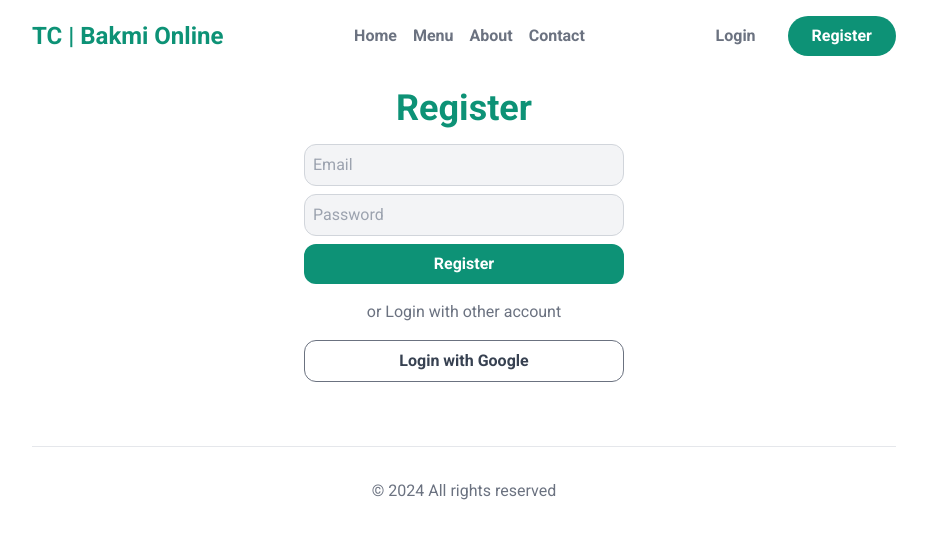
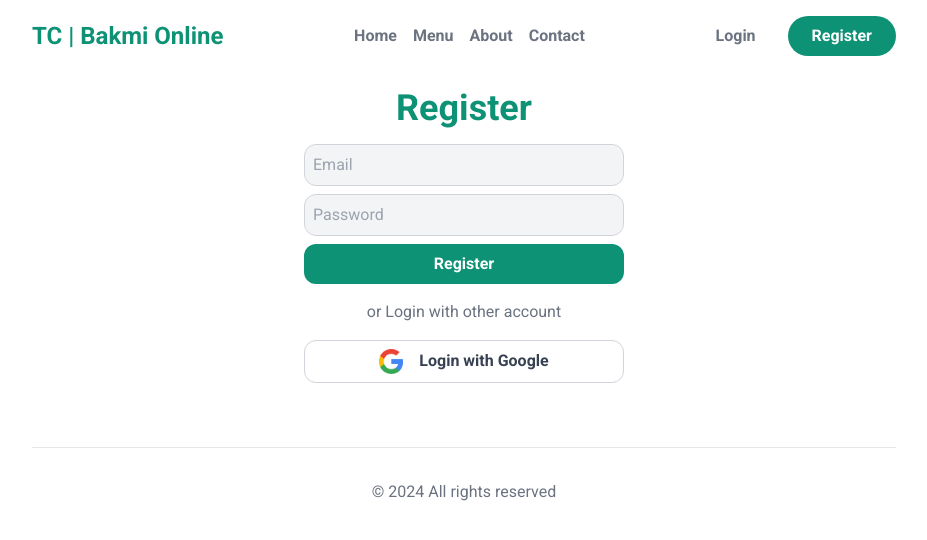
Before and after one commit to AisyahAuliaAngelinee/BakmiOnline, a Next.js app in the folder bakmiapp/: page /register in a window 1280 px wide. Shown: the top 540 px of the page, without its empty margins (176-1103 px from the left). Built offline with nearby package versions, Linux system fonts and the light colour scheme.

Commit message:
initial commit:

```diff
--- a/bakmiapp/src/app/globals.css
+++ b/bakmiapp/src/app/globals.css
@@ -16,10 +16,10 @@ input[type="text"] {
 
 button {
 	@apply block w-full text-gray-700 font-semibold;
-	@apply border border-gray-500 rounded-xl px-6 py-2;
+	@apply border border-gray-300 rounded-xl px-6 py-2;
 }
 
 button[type="submit"],
 .submit {
-	@apply border-0 bg-primary text-white;
+	@apply border-0 bg-primary text-white hover:bg-green-700 transition-all;
 }
--- a/bakmiapp/src/app/register/page.js
+++ b/bakmiapp/src/app/register/page.js
@@ -1,3 +1,5 @@
+import Image from "next/image";
+
 const Register = () => {
 	return (
 		<>
@@ -8,7 +10,10 @@ const Register = () => {
 					<input type="password" placeholder="Password" />
 					<button type="submit">Register</button>
 					<div className="my-4 text-center text-gray-500">or Login with other account</div>
-					<button>Login with Google</button>
+					<button className="flex gap-4 justify-center hover:bg-blue-600 hover:text-white transition-all">
+						<Image src={"/google-icon-signin.png"} alt={"google-login"} width={24} height={24} />
+						Login with Google
+					</button>
 				</form>
 			</section>
 		</>
```
